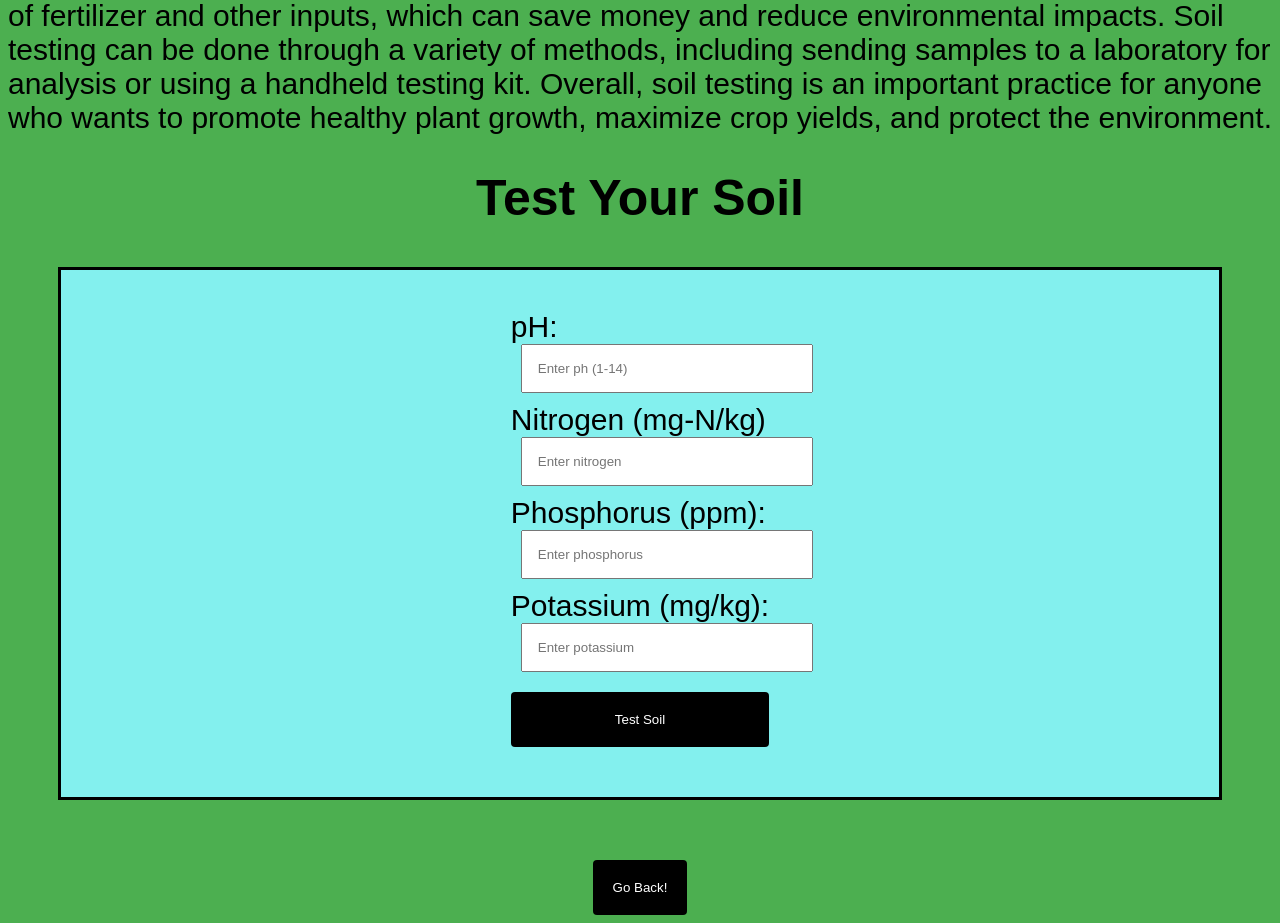
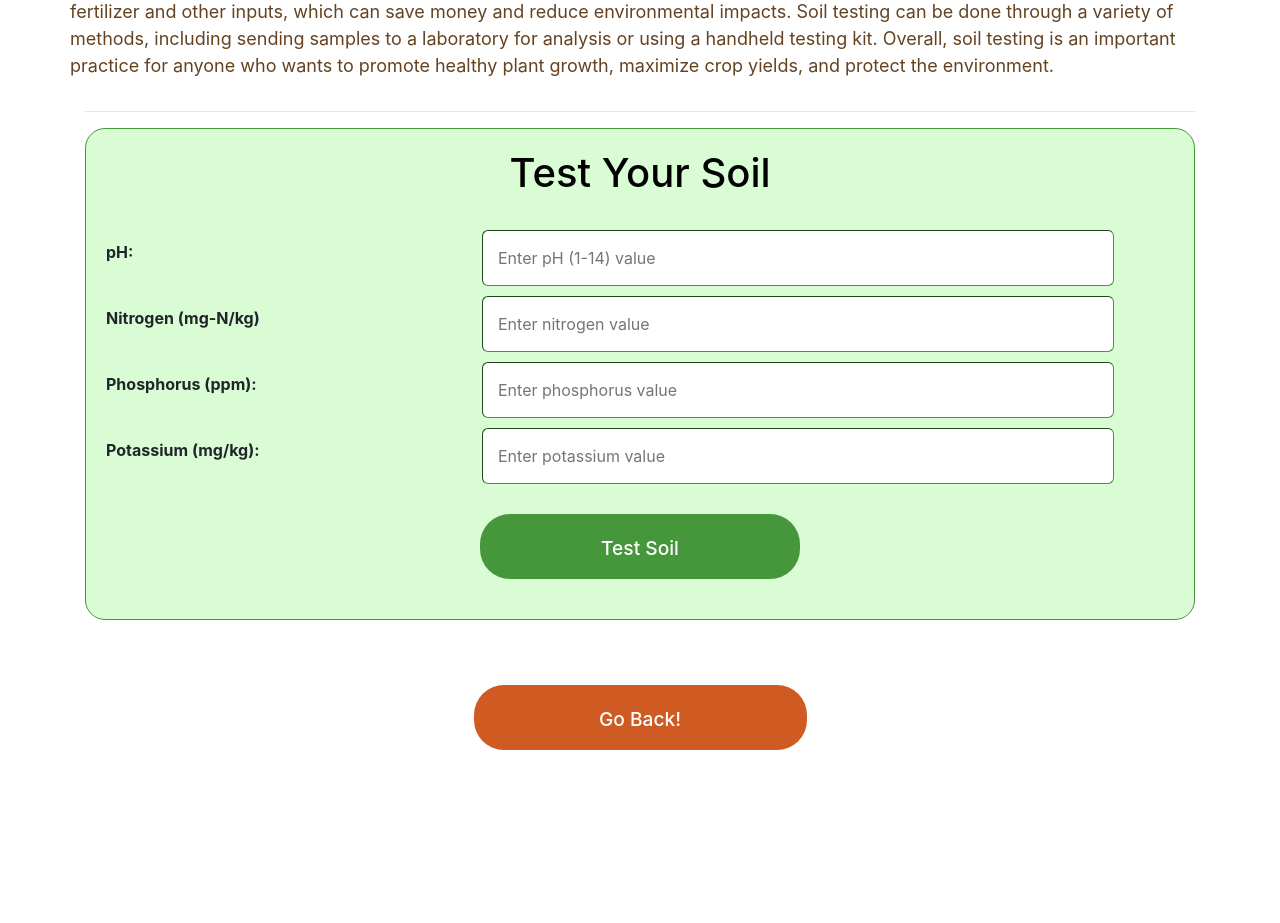
Before and after one commit to chaitu43/FarmSwecha, a plain HTML site: page soil testing page/index.html in a window 1280 px wide. Shown: the part 692-1615 px from the top of the page. After the commit the page ends 1442 px from the top, so only its background shows below. Drawn offline with nearby package versions, Linux system fonts and the light colour scheme; files that its build step writes are made by us from their sources.

Commit message:
Improved the UI of Soil testing page

```diff
--- a/soil testing page/index.html
+++ b/soil testing page/index.html
@@ -3,45 +3,106 @@
 <head>
 	<title>Soil Testing Page</title>
 	<link rel="stylesheet" type="text/css" href="style.css">
+	<link href="//maxcdn.bootstrapcdn.com/bootstrap/4.1.1/css/bootstrap.min.css" rel="stylesheet" id="bootstrap-css">
+	<script src="//maxcdn.bootstrapcdn.com/bootstrap/4.1.1/js/bootstrap.min.js"></script>
+	<script src="//cdnjs.cloudflare.com/ajax/libs/jquery/3.2.1/jquery.min.js"></script>
+	<!-- Stylesheets -->
+	<link href="css/bootstrap.css" rel="stylesheet">
+	<style>
+		@import url('https://fonts.googleapis.com/css2?family=Poppins&display=swap');
+	</style>
+	<!-- Responsive -->
+<meta http-equiv="X-UA-Compatible" content="IE=edge">
+<meta name="viewport" content="width=device-width, initial-scale=1.0, maximum-scale=1.0, user-scalable=0">
 </head>
 <body>
-	<center><h1>Soil Testing</h1></center>
-	<center><img src="soiltesting.webp" alt="soil testing"></center>
-	<p>
-		Soil testing is the process of analyzing soil samples to determine their nutrient content, pH level, organic matter content, and other important characteristics.
+	<div class="row" style="height: 40px;"></div>
+	<div class="container">
+	<center><h1 style="color: #654321;text-decoration: underline;">Soil Testing</h1></center>
+	<div class="row" style="height: 30px;"></div>
+		<div class="row">
+			<div class="col-2"></div>
+			<div class="col-8" style="text-align: center;"><img src="soiltesting1.jpg" style="width: 60%;height: 80%;" alt="soil testing"></div>
+			<div class="col-2"></div>
 
-     It is an important tool for farmers, gardeners, and landscapers to help them make informed decisions about what crops or plants to grow and how much fertilizer or other amendments to apply.
+		</div>
+		<div class="row">
+			<p>
+				Soil testing is the process of analyzing soil samples to determine their nutrient content, pH level, organic matter content, and other important characteristics.
 
-Soil testing can also help identify potential problems with soil quality, such as high levels of heavy metals or contaminants, which can affect plant growth and pose a risk to human health if consumed.
+			  It is an important tool for farmers, gardeners, and landscapers to help them make informed decisions about what crops or plants to grow and how much fertilizer or other amendments to apply.
 
-By providing information about the specific needs of the soil, soil testing can help reduce the use of fertilizer and other inputs, which can save money and reduce environmental impacts.
+		      Soil testing can also help identify potential problems with soil quality, such as high levels of heavy metals or contaminants, which can affect plant growth and pose a risk to human health if consumed.
 
-Soil testing can be done through a variety of methods, including sending samples to a laboratory for analysis or using a handheld testing kit.
+		      By providing information about the specific needs of the soil, soil testing can help reduce the use of fertilizer and other inputs, which can save money and reduce environmental impacts.
 
-Overall, soil testing is an important practice for anyone who wants to promote healthy plant growth, maximize crop yields, and protect the environment.
-	</p>
-	<center><h1>Test Your Soil</h1></center>
-	<div class="center-form">
-	<form>
-		<label for="ph">pH:</label>
-		<input type="number" id="ph" placeholder="Enter ph (1-14)" size=10>
+		      Soil testing can be done through a variety of methods, including sending samples to a laboratory for analysis or using a handheld testing kit.
 
-		<label for="nitrogen">Nitrogen (mg-N/kg)</label>
-		<input type="number" id="nitrogen" placeholder="Enter nitrogen" size=10>
+		      Overall, soil testing is an important practice for anyone who wants to promote healthy plant growth, maximize crop yields, and protect the environment.
+			</p>
+		</div>
 
-		<label for="phosphorus">Phosphorus (ppm):</label>
-		<input type="number" id="phosphorus" placeholder="Enter phosphorus" size=10>
+<hr>
+	<div class="card" style="background-color: #d9fcd5;border-radius: 20px;border-width: thin;border-color: #46973b;">
+	<div class="card-body">
+		<center><h1 style="color: #000000;">Test Your Soil</h1></center>
+		<div class="row" style="height: 25px;"></div>
+		<div class="row">
+			<div class="col-4">
+				<label for="ph" style="font-weight: bold;">pH:</label>
+			</div>
+			<div class="col-8">
+				<input type="number" style="width: 90%;" class="roundedinput" id="ph" placeholder="Enter pH (1-14) value" size=10 required>
+			</div>
+		</div>
+		<div class="row" style="height: 10px;"></div>
+		<div class="row">
+			<div class="col-4">
+				<label for="nitrogen" style="font-weight: bold;">Nitrogen (mg-N/kg)</label>
+		    </div>
+			<div class="col-8">
+				<input type="number" style="width: 90%;" class="roundedinput" id="nitrogen" placeholder="Enter nitrogen value" size=10 required>
+			</div>
+	    </div>
+		<div class="row" style="height: 10px;"></div>
+		<div class="row">
+			<div class="col-4">
+				<label for="phosphorus" style="font-weight: bold;">Phosphorus (ppm):</label>
+		    </div>
+			<div class="col-8">
+				<input type="number" style="width: 90%;" class="roundedinput" id="phosphorus" placeholder="Enter phosphorus value" size=10 required>
+			</div>
+	    </div>
+		<div class="row" style="height: 10px;"></div>
+		<div class="row">
+			<div class="col-4">
+				<label for="potassium" style="font-weight: bold;">Potassium (mg/kg):</label>
+		    </div>
+			<div class="col-8">
+				<input type="number" style="width: 90%;" class="roundedinput" id="potassium" placeholder="Enter potassium value" size=10 required>
+			</div>
+	    </div>
+		<div class="row" style="height: 30px;"></div>
+		<div class="row" style="text-align: center;">
+			<div class="col">
+			<button type="button" style="background-color: #46973b;color: white;border-radius: 30px;border:none;width:30%;font-weight: 500;font-size: larger;height: 65px;" onclick="testSoil()">Test Soil</button>
+		</div>
+		</div>
 
-		<label for="potassium">Potassium (mg/kg):</label>
-		<input type="number" id="potassium" placeholder="Enter potassium" size=10>
-
-		<button type="button" onclick="testSoil()">Test Soil</button>
-	</form>
+		<div id="results" style="color:#000000; font-size: x-large;font-weight: bold; text-align: center;text-decoration: underline;"></div>
+	</div>
 	</div>
 
-	<div id="results" style="color:rgb(255, 255, 255); background-color: black; font-size: 50px; text-align: center;"></div>
+
 
 	<script src="script.js"></script>
-	<center><a href="../index.html"><button>Go Back!</button></a></center>
+	<div class="row" style="height: 65px;"></div>
+	<div class="row" style="text-align: center;">
+		<div class="col">
+			<a href="../index.html"><button style="background-color: #cf5b23;color: white;border-radius: 30px;border:none;width:30%;font-weight: 500;font-size: larger;height: 65px;">Go Back!</button></a>
+		</div>
+
+    </div>
+</div>
 </body>
 </html>
--- a/soil testing page/script.js
+++ b/soil testing page/script.js
@@ -7,7 +7,7 @@ function testSoil() {
 	let results = "";
 
 	if (ph>=1 && ph < 7) {
-		results += "The soil is too acidic. ";
+		results +=  "The soil is too acidic. ";
 	} else if (ph > 7 && ph <= 14) {
 		results += "The soil is too alkaline. ";
 	}
@@ -49,5 +49,15 @@ function testSoil() {
 		results += "The soil is High in potassium. ";
 	}
 
-	document.getElementById("results").innerHTML = results;
+	if(!ph && !nitrogen && !potassium && !phosphorus)
+	{
+		document.getElementById("results").innerHTML = results;
+	}
+	else
+	{
+		document.getElementById("results").innerHTML = 'Result: ' +results;
+	}
+
+
+
 }
--- a/soil testing page/style.css
+++ b/soil testing page/style.css
@@ -1,14 +1,14 @@
 body {
-	font-family: Arial, sans-serif;
-	background-color: #4CAF50;
+	font-family: 'Poppins', sans-serif;
+	background-color: #FFFFF5;
 }
 h1{
-	color: rgb(0, 0, 0);
+	color: #654321;
 	font-size: 50px;
 }
 p{
-	color: rgb(0, 0, 0);
-	font-size: 30px;
+	color: #654321;
+	font-size: large;
 }
 form {
 	display: flex;
@@ -37,6 +37,10 @@ button {
 	cursor: pointer;
 }
 
+.roundedinput{
+	border-color: #46973b;border-width: thin;border-radius: 6px;
+}
+
 #results {
 	margin-top: 20px;
 }
```
Also changed, not shown: index.html (+1 -1 lines), soil testing page/soiltesting1.jpg (added).
